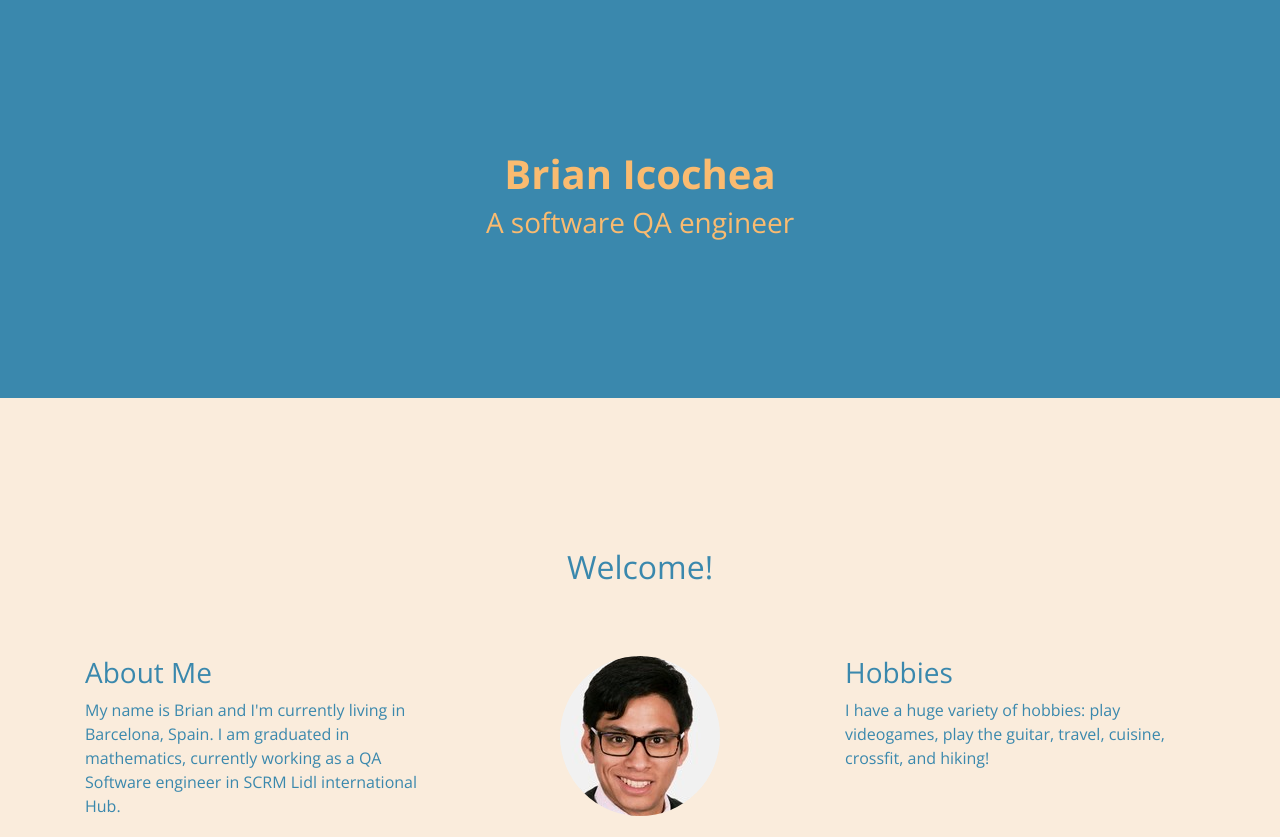
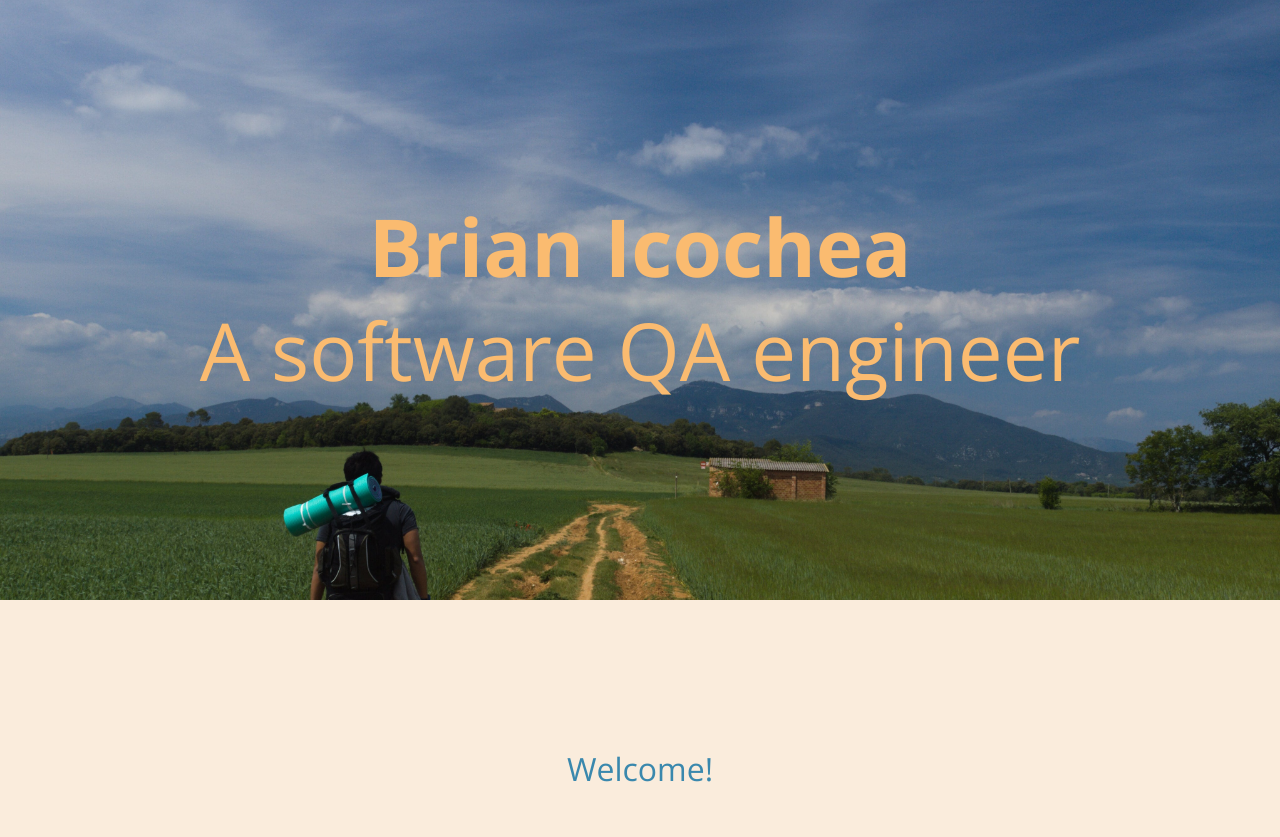
Before and after one commit to Ibrian93/cv, a plain HTML site: page index.html in a window 1280 px wide. Shown: the top 837 px of the page. Drawn offline with nearby package versions, Linux system fonts and the light colour scheme.

Commit message:
adding backgroung

```diff
--- a/css/styles.css
+++ b/css/styles.css
@@ -3,8 +3,10 @@ a {
     color: inherit;
 }
 
-body {
+body, html {
     font-family: 'Open Sans', sans-serif;
+    text-align: center;
+    height: 100%;
 }
 
 hr {
@@ -20,14 +22,16 @@ hr {
     font-weight: 400;
 }
 
-#title .container, #contact-me .container {
-    text-align: center;
+
+@media (min-width: 1024px) {
+    #title h1, #title h3 {
+        font-size: 5rem;
+    }
 }
 
 
 /* Introduction Section */
 #introduction .welcome, #experience .experience{
-    text-align: center;
     margin-bottom: 70px;
 }
 
@@ -50,12 +54,21 @@ hr {
 
 #experience h3 {
     color: #FABB70;
+    text-align: left;
+}
+
+h4, p {
+    text-align: left;
 }
 
 /* Footer Section */
 #contact-me ul li .icon{
     font-size: 35px;
     margin-right: 20px;
+}
+
+#contact-me p {
+    text-align: center;
 }
 
 
@@ -78,3 +91,16 @@ hr {
     background-color: #FAECDC;
     color: #3A88AD;
 }
+
+.bg {
+  /* The image used */
+  background-image: url("../images/background.jpg");
+
+  /* Half height */
+  height: 75%;
+
+  /* Center and scale the image nicely */
+  background-position: center;
+  background-repeat: no-repeat;
+  background-size: cover;
+}
--- a/index.html
+++ b/index.html
@@ -17,10 +17,10 @@
 </head>
 
 <body>
-    <div class="background-ciano background">
+    <div class="background-ciano background bg">
         <section id="title">
             <div class="container">
-                <div class="row">
+                <div class="row py-5">
                     <div class="col">
                         <h1>Brian Icochea</h1>
                         <h3>A software QA engineer</h3>
```
Also changed, not shown: images/background.jpg (added).
